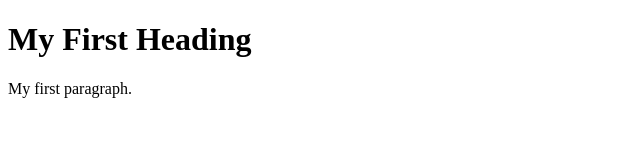
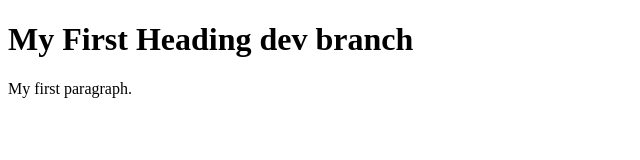
Before and after one commit to dipankardatta49/CI.CD, a plain HTML site: page index.html in a window 1280 px wide. Shown: the whole page, without its empty margins (0-640 px from the left). Drawn offline with Linux system fonts and the light colour scheme.

Commit message:
Update index.html

```diff
--- a/index.html
+++ b/index.html
@@ -2,7 +2,7 @@
 <html>
 <body>
 
-<h1>My First Heading</h1>
+<h1>My First Heading  dev branch</h1>
 
 <p>My first paragraph.</p>
 
```
